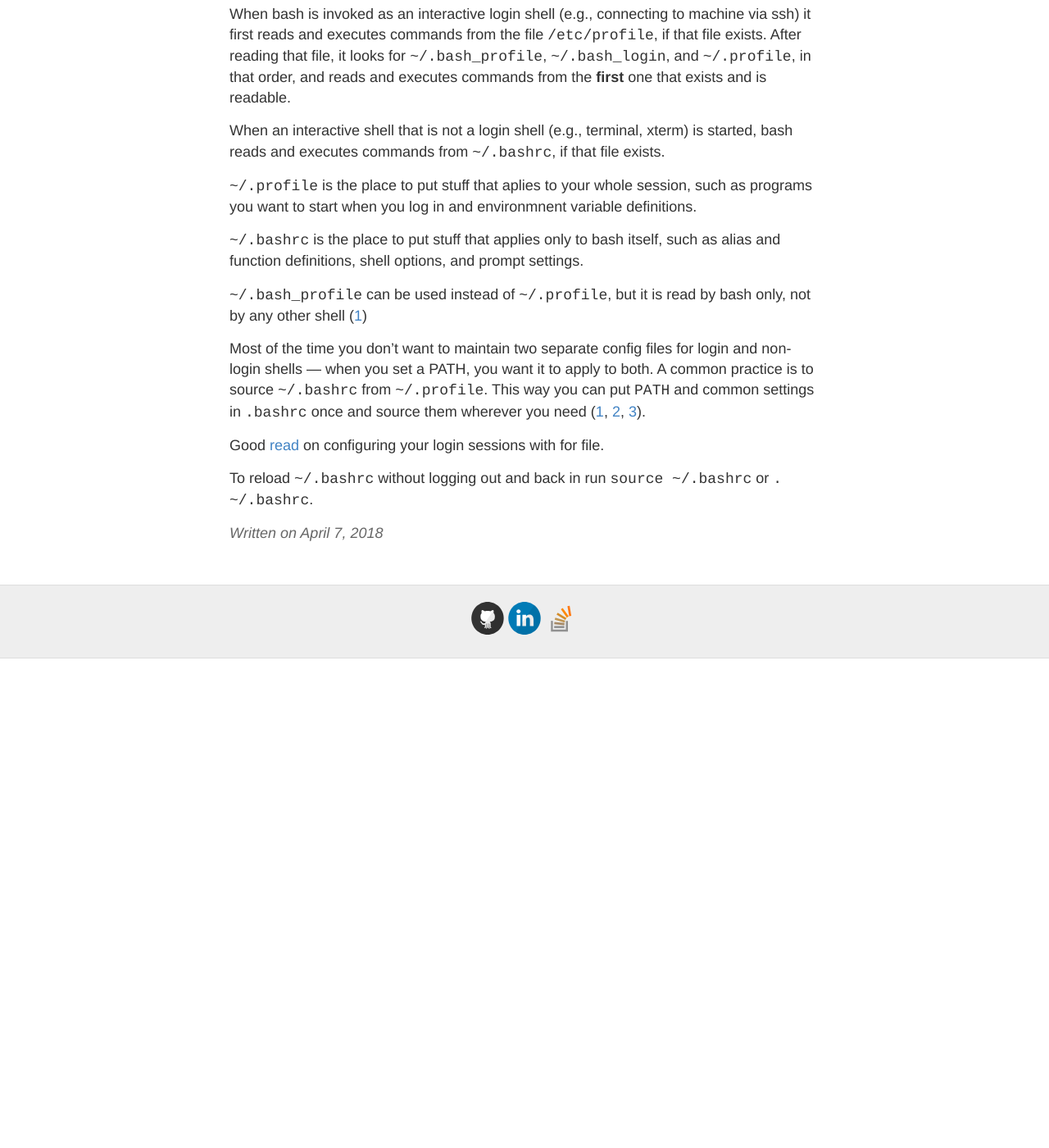
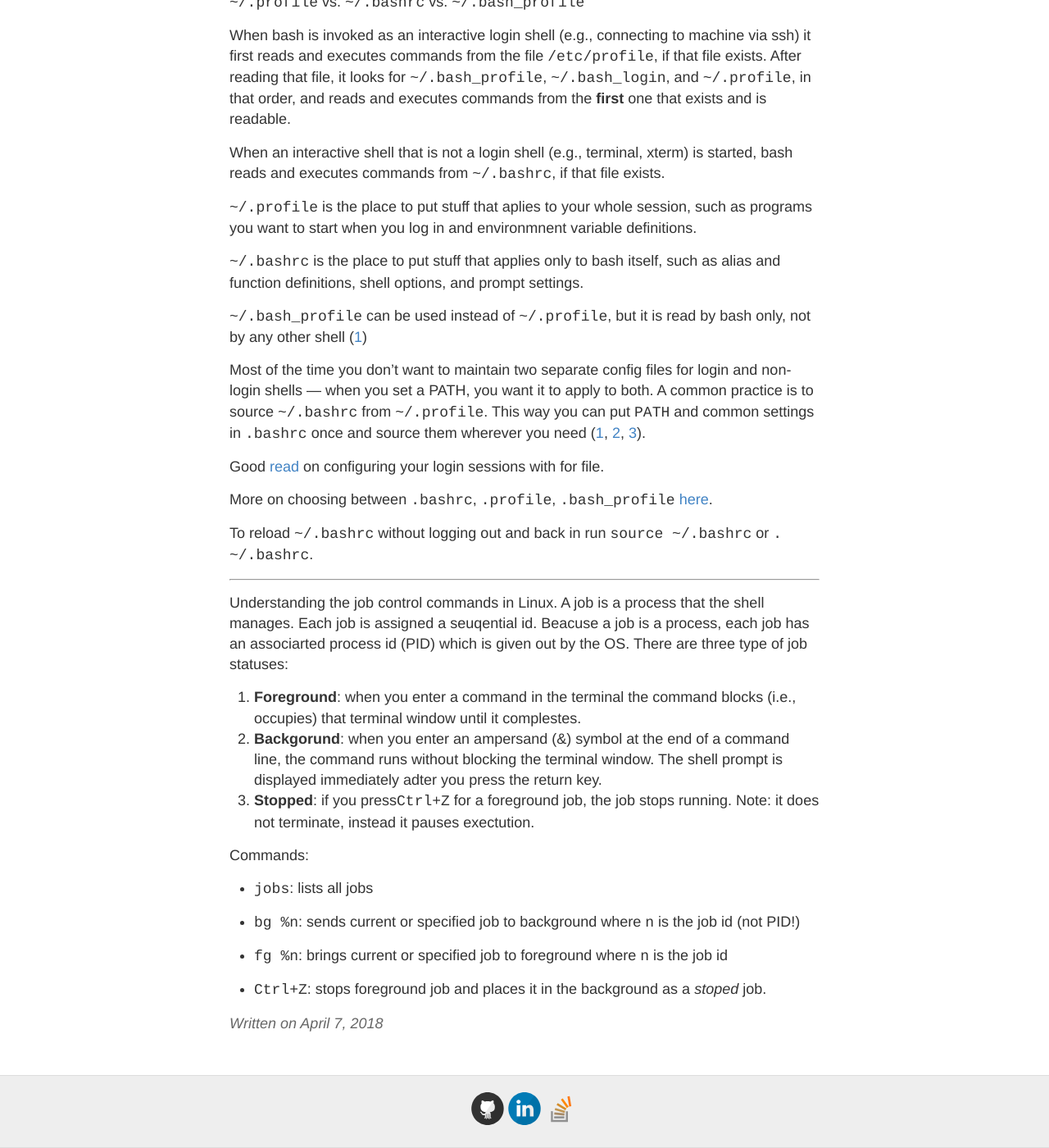
Before and after one commit to gutucristian/gutucristian.github.io, a Jekyll site: the page built from _posts/2018-4-7-vim-and-linux.md, in a window 1280 px wide and 1400 px high, scrolled down 2236 px. Shown: the whole window at 82% size. Built offline with Jekyll 4.4.1, drawn with Linux system fonts in a browser that asks for light colours; our own code applies the rules of GitHub Pages for plain Markdown files; before the commit the page ends 3039 px from its top, so only the background shows below that; some of the changed text lies outside the part shown.

Commit message:
Update and rename 2018-4-7-vim.md to 2018-4-7-vim-and-linux.md

```diff
--- a/_posts/2018-4-7-vim.md
+++ b/_posts/2018-4-7-vim-and-linux.md
@@ -30,13 +30,13 @@ ____________________________________________________________
 
 GNU `tar` is an archiving program designed to store multiple files in a single file (an archive) and to manipulate such files. File compression tools (like gzip and bzip2) compress single files (not groups of files). So, we use `tar` to group files into one monolithic file and then use a file compression tool like `gzip` to compress the file and save memory. In Windows, this is equivalent to `WinRAR` and `WinZip`. Read more [here](https://stackoverflow.com/questions/295860/why-do-people-use-tarballs).
 
-To unpack a tarball:
+To unpack a tarball (unpacks tar files compressed with gzip as denoted by `.tar.gz` file extension):
 
-`tar -xvf filename`
+`tar -xvzf filename`
 
-To make a new tarball `fred.tar.gz` from a directory `fred`:
+To make a new tarball `fred.tar.gz` from a directory `fred` (creates a `.tar.gz` file):
 
-`tar -zcvf fred.tar.gz fred`
+`tar -cvzf fred.tar.gz fred`
 
 `tar` option parameter meanings:
 
@@ -46,7 +46,7 @@ To make a new tarball `fred.tar.gz` from a directory `fred`:
 - **x**	 extract from an archive
 - **z**	 put the archive through gzip
 
-Read more [here](http://computing.help.inf.ed.ac.uk/FAQ/whats-tarball-or-how-do-i-unpack-or-create-tgz-or-targz-file).
+Read more [here](http://computing.help.inf.ed.ac.uk/FAQ/whats-tarball-or-how-do-i-unpack-or-create-tgz-or-targz-file) and [here](http://wiki.linuxquestions.org/wiki/Packing_and_Unpacking_Files).
 
 ____________________________________________________________
 
@@ -82,4 +82,23 @@ Most of the time you don’t want to maintain two separate config files for logi
 
 Good [read](http://mywiki.wooledge.org/DotFiles) on configuring your login sessions with for file.
 
+More on choosing between `.bashrc`, `.profile`, `.bash_profile` [here](https://superuser.com/questions/789448/choosing-between-bashrc-profile-bash-profile-etc).
+
 To reload `~/.bashrc` without logging out and back in run `source ~/.bashrc` or `. ~/.bashrc`.
+
+____________________________________________________________
+
+Understanding the job control commands in Linux. A job is a process that the shell manages. Each job is assigned a seuqential id. Beacuse a job is a process, each job has an associarted process id (PID) which is given out by the OS. There are three type of job statuses:
+1. **Foreground**: when you enter a command in the terminal the command blocks (i.e., occupies) that terminal window until it complestes.
+2. **Backgorund**: when you enter an ampersand (&) symbol at the end of a command line, the command runs without blocking the terminal window. The shell prompt is displayed immediately adter you press the return key.
+3. **Stopped**: if you press`Ctrl+Z` for a foreground job, the job stops running. Note: it does not terminate, instead it pauses exectution.
+
+Commands:
+
+- `jobs`: lists all jobs
+
+- `bg %n`: sends current or specified job to background where `n` is the job id (not PID!)
+
+- `fg %n`: brings current or specified job to foreground where `n` is the job id
+
+- `Ctrl+Z`: stops foreground job and places it in the background as a _stoped_ job.
```
